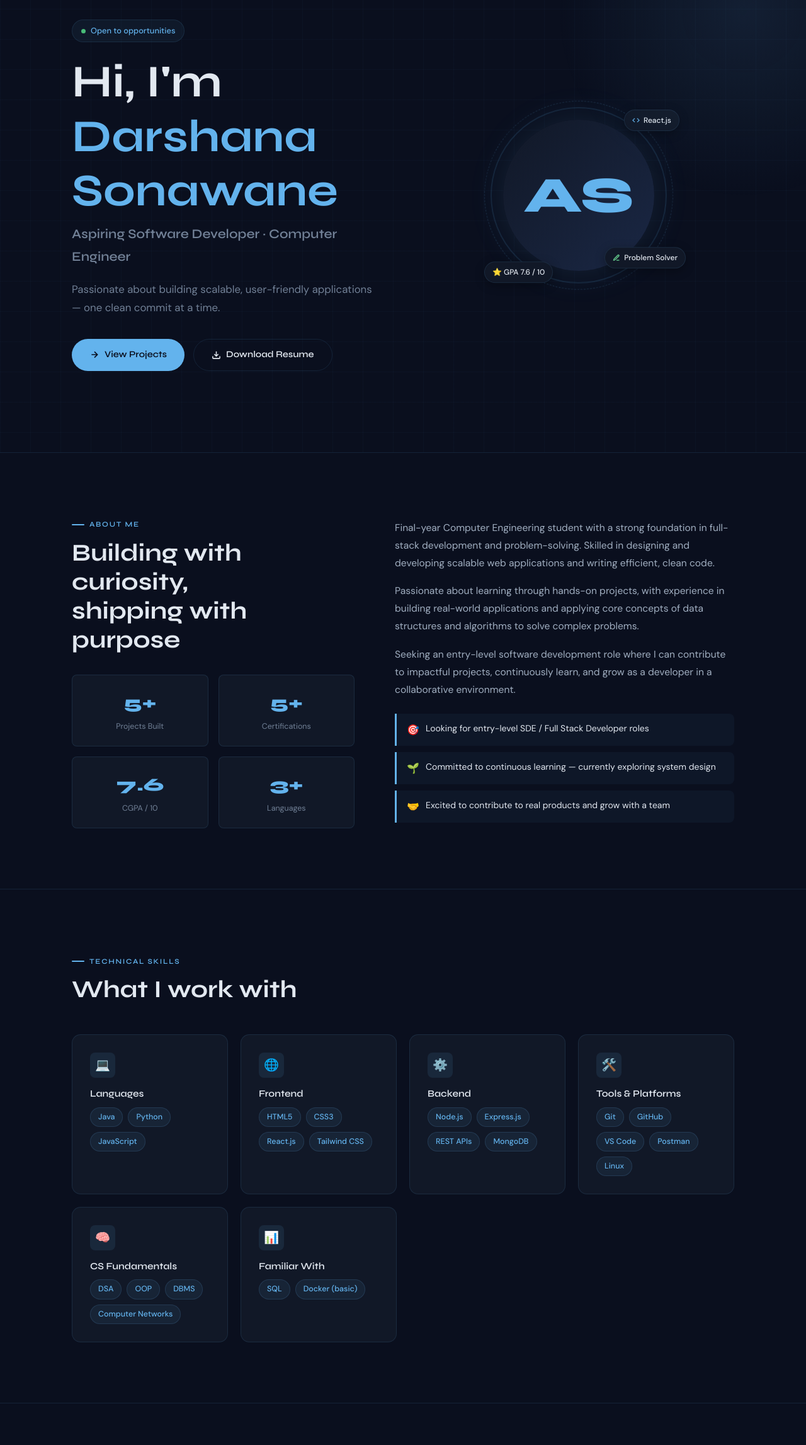
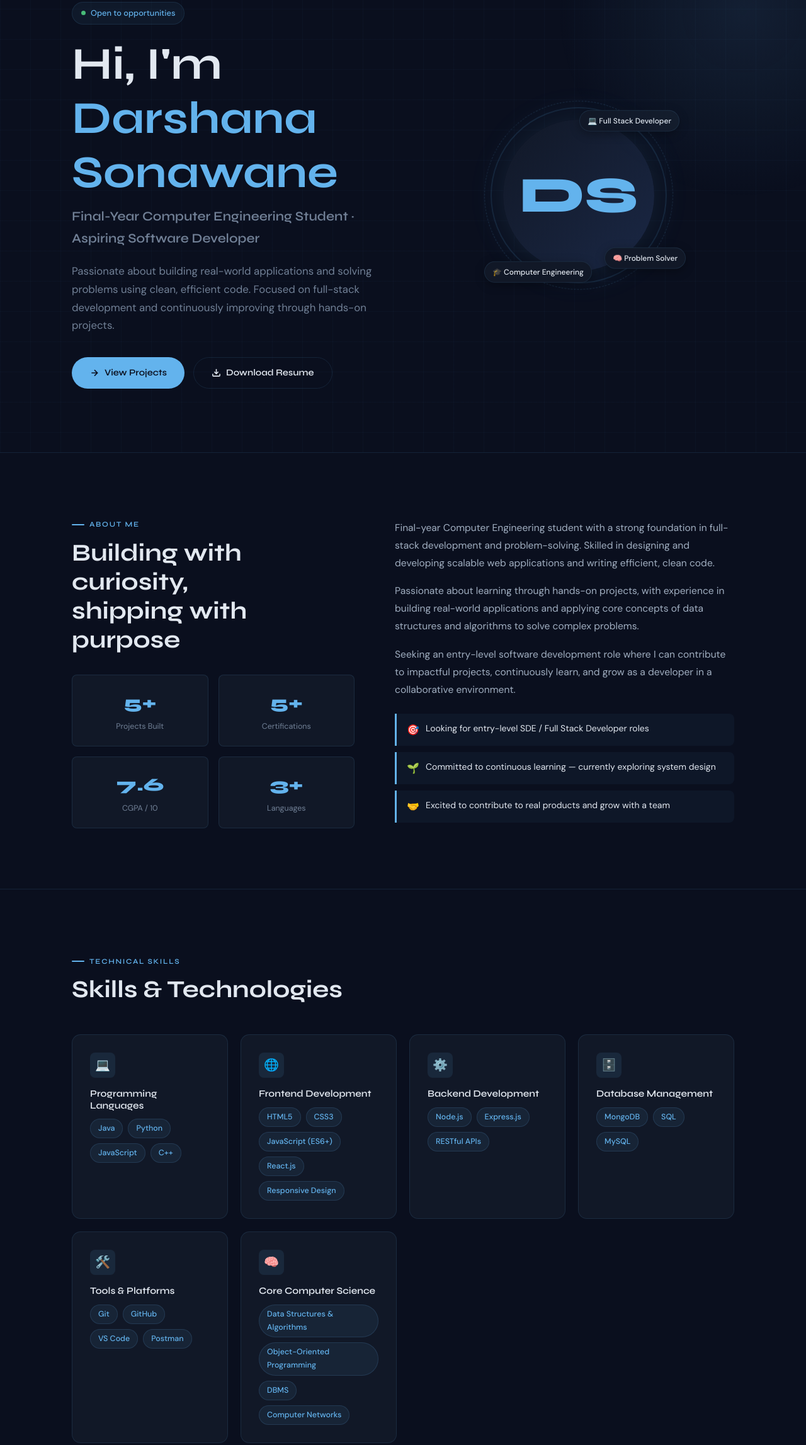
Before and after one commit to DarshanaSonawane/portfolio, a plain HTML site: page index.html in a window 1280 px wide. Shown: the part 82-2376 px from the top of the page at 63% size. Drawn offline with Linux system fonts and the light colour scheme.

Commit message:
Update index.html

```diff
--- a/index.html
+++ b/index.html
@@ -571,6 +571,10 @@
   <!-- ============================================================
        HERO
   ============================================================ -->
+
+  <!-- ============================================================
+  HERO
+============================================================ -->
 <section class="hero section" id="home">
   <div class="container">
     <div class="hero-inner">
@@ -583,21 +587,32 @@
         </div>
 
         <h1>Hi, I'm<br /><span>Darshana Sonawane</span></h1>
-          <p class="hero-role">Aspiring Software Developer · Computer Engineer</p>
+
+        <p class="hero-role">
+          Final-Year Computer Engineering Student · Aspiring Software Developer
+        </p>
+
         <p class="hero-tagline">
-            Passionate about building scalable, user-friendly applications —
-            one clean commit at a time.
+          Passionate about building real-world applications and solving problems
+          using clean, efficient code. Focused on full-stack development and
+          continuously improving through hands-on projects.
         </p>
 
         <div class="hero-btns">
           <a href="#projects" class="btn btn-primary">
-              <!-- Arrow icon -->
-              <svg width="16" height="16" viewBox="0 0 24 24" fill="none" stroke="currentColor" stroke-width="2.5"><path d="M5 12h14M12 5l7 7-7 7"/></svg>
+            <svg width="16" height="16" viewBox="0 0 24 24" fill="none" stroke="currentColor" stroke-width="2.5">
+              <path d="M5 12h14M12 5l7 7-7 7"/>
+            </svg>
             View Projects
           </a>
-            <a href="#" class="btn btn-outline" download>
-              <!-- Download icon -->
-              <svg width="15" height="15" viewBox="0 0 24 24" fill="none" stroke="currentColor" stroke-width="2.5"><path d="M21 15v4a2 2 0 01-2 2H5a2 2 0 01-2-2v-4"/><polyline points="7 10 12 15 17 10"/><line x1="12" y1="15" x2="12" y2="3"/></svg>
+
+          <!-- Resume Download -->
+          <a href="resume.pdf" class="btn btn-outline" download>
+            <svg width="15" height="15" viewBox="0 0 24 24" fill="none" stroke="currentColor" stroke-width="2.5">
+              <path d="M21 15v4a2 2 0 01-2 2H5a2 2 0 01-2-2v-4"/>
+              <polyline points="7 10 12 15 17 10"/>
+              <line x1="12" y1="15" x2="12" y2="3"/>
+            </svg>
             Download Resume
           </a>
         </div>
@@ -607,18 +622,19 @@
       <div class="hero-avatar">
         <div style="position:relative;">
           <div class="avatar-ring">
-              <div class="avatar-inner">AS</div>
+            <div class="avatar-inner">DS</div>
           </div>
+
           <div class="chip chip-1">
-              <svg width="12" height="12" viewBox="0 0 24 24" fill="none" stroke="#63b3ed" stroke-width="2.5"><polyline points="16 18 22 12 16 6"/><polyline points="8 6 2 12 8 18"/></svg>
-              React.js
+            💻 Full Stack Developer
           </div>
+
           <div class="chip chip-2">
-              <svg width="12" height="12" viewBox="0 0 24 24" fill="none" stroke="#68d391" stroke-width="2.5"><path d="M12 20h9"/><path d="M16.5 3.5a2.121 2.121 0 013 3L7 19l-4 1 1-4L16.5 3.5z"/></svg>
-              Problem Solver
+            🧠 Problem Solver
           </div>
+
           <div class="chip chip-3">
-              ⭐ GPA 7.6 / 10
+            🎓 Computer Engineering
           </div>
         </div>
       </div>
@@ -702,82 +718,84 @@
  <section class="section" id="skills">
   <div class="container">
     <span class="section-label">Technical Skills</span>
-      <h2>What I work with</h2>
+    <h2>Skills & Technologies</h2>
 
     <div class="skills-grid">
 
+      <!-- Languages -->
       <div class="skill-cat fade-up">
         <div class="skill-cat-icon">💻</div>
-          <h3>Languages</h3>
+        <h3>Programming Languages</h3>
         <div class="skill-tags">
-
           <span class="skill-tag">Java</span>
           <span class="skill-tag">Python</span>
           <span class="skill-tag">JavaScript</span>
+          <span class="skill-tag">C++</span>
         </div>
       </div>
 
+      <!-- Frontend -->
       <div class="skill-cat fade-up">
         <div class="skill-cat-icon">🌐</div>
-          <h3>Frontend</h3>
+        <h3>Frontend Development</h3>
         <div class="skill-tags">
           <span class="skill-tag">HTML5</span>
           <span class="skill-tag">CSS3</span>
+          <span class="skill-tag">JavaScript (ES6+)</span>
           <span class="skill-tag">React.js</span>
-            <span class="skill-tag">Tailwind CSS</span>
+          <span class="skill-tag">Responsive Design</span>
         </div>
       </div>
 
+      <!-- Backend -->
       <div class="skill-cat fade-up">
         <div class="skill-cat-icon">⚙️</div>
-          <h3>Backend</h3>
+        <h3>Backend Development</h3>
         <div class="skill-tags">
           <span class="skill-tag">Node.js</span>
           <span class="skill-tag">Express.js</span>
-            <span class="skill-tag">REST APIs</span>
-            <span class="skill-tag">MongoDB</span>
+          <span class="skill-tag">RESTful APIs</span>
         </div>
       </div>
 
+      <!-- Database -->
+      <div class="skill-cat fade-up">
+        <div class="skill-cat-icon">🗄️</div>
+        <h3>Database Management</h3>
+        <div class="skill-tags">
+          <span class="skill-tag">MongoDB</span>
+          <span class="skill-tag">SQL</span>
+          <span class="skill-tag">MySQL</span>
+        </div>
+      </div>
+
+      <!-- Tools -->
       <div class="skill-cat fade-up">
         <div class="skill-cat-icon">🛠️</div>
-          <h3>Tools &amp; Platforms</h3>
+        <h3>Tools & Platforms</h3>
         <div class="skill-tags">
           <span class="skill-tag">Git</span>
           <span class="skill-tag">GitHub</span>
           <span class="skill-tag">VS Code</span>
           <span class="skill-tag">Postman</span>
-            <span class="skill-tag">Linux</span>
         </div>
       </div>
 
+      <!-- Core Subjects -->
       <div class="skill-cat fade-up">
         <div class="skill-cat-icon">🧠</div>
-          <h3>CS Fundamentals</h3>
+        <h3>Core Computer Science</h3>
         <div class="skill-tags">
-            <span class="skill-tag">DSA</span>
-            <span class="skill-tag">OOP</span>
-
+          <span class="skill-tag">Data Structures & Algorithms</span>
+          <span class="skill-tag">Object-Oriented Programming</span>
           <span class="skill-tag">DBMS</span>
           <span class="skill-tag">Computer Networks</span>
-          </div>
-        </div>
-
-        <div class="skill-cat fade-up">
-          <div class="skill-cat-icon">📊</div>
-          <h3>Familiar With</h3>
-          <div class="skill-tags">
-            <span class="skill-tag">SQL</span>
-
-            <span class="skill-tag">Docker (basic)</span>
-
         </div>
       </div>
 
     </div>
   </div>
 </section>
-
   <!-- ============================================================
        PROJECTS
   ============================================================ -->
@@ -939,25 +957,54 @@
  <section class="section" id="education">
   <div class="container">
     <span class="section-label">Education</span>
-      <h2>Academic background</h2>
+    <h2>Academic Background</h2>
 
     <div style="margin-top:40px;">
+
+      <!-- Degree -->
       <div class="edu-card fade-up">
         <div class="edu-icon">🎓</div>
         <div>
           <div class="edu-degree">Bachelor of Engineering — Computer Engineering</div>
-            <div class="edu-college">XYZ Institute of Technology, Pune, Maharashtra</div>
+          <div class="edu-college">Currently Pursuing</div>
           <div class="edu-meta">
-              <span class="edu-badge">📅 2021 — 2025</span>
-              <span class="edu-badge">⭐ CGPA: 8.4 / 10</span>
-              <span class="edu-badge">📍 Pune, India</span>
+            <span class="edu-badge">📅 2023 — 2026</span>
+            <span class="edu-badge">⭐ CGPA: 7.6 / 10</span>
+            <span class="edu-badge">📍 Maharashtra, India</span>
           </div>
         </div>
       </div>
+
+      <!-- Diploma -->
+      <div class="edu-card fade-up">
+        <div class="edu-icon">🎓</div>
+        <div>
+          <div class="edu-degree">Diploma in Information Technology</div>
+          <div class="edu-college">Government Polytechnic Jalgaon</div>
+          <div class="edu-meta">
+            <span class="edu-badge">📅 Completed</span>
+            <span class="edu-badge">⭐ CGPA: 8.0 / 10</span>
+            <span class="edu-badge">📍 Jalgaon, Maharashtra</span>
+          </div>
+        </div>
+      </div>
+
+      <!-- 10th -->
+      <div class="edu-card fade-up">
+        <div class="edu-icon">🏫</div>
+        <div>
+          <div class="edu-degree">Secondary School Certificate (SSC)</div>
+          <div class="edu-college">Rayat Shikshan Sanstha, Askheda</div>
+          <div class="edu-meta">
+            <span class="edu-badge">📅 Completed</span>
+            <span class="edu-badge">📍 Maharashtra, India</span>
+          </div>
+        </div>
+      </div>
+
     </div>
   </div>
 </section>
-
   <!-- ============================================================
        CERTIFICATIONS
   ============================================================ -->
```
Lines whose indentation alone changed are shown as unchanged.
